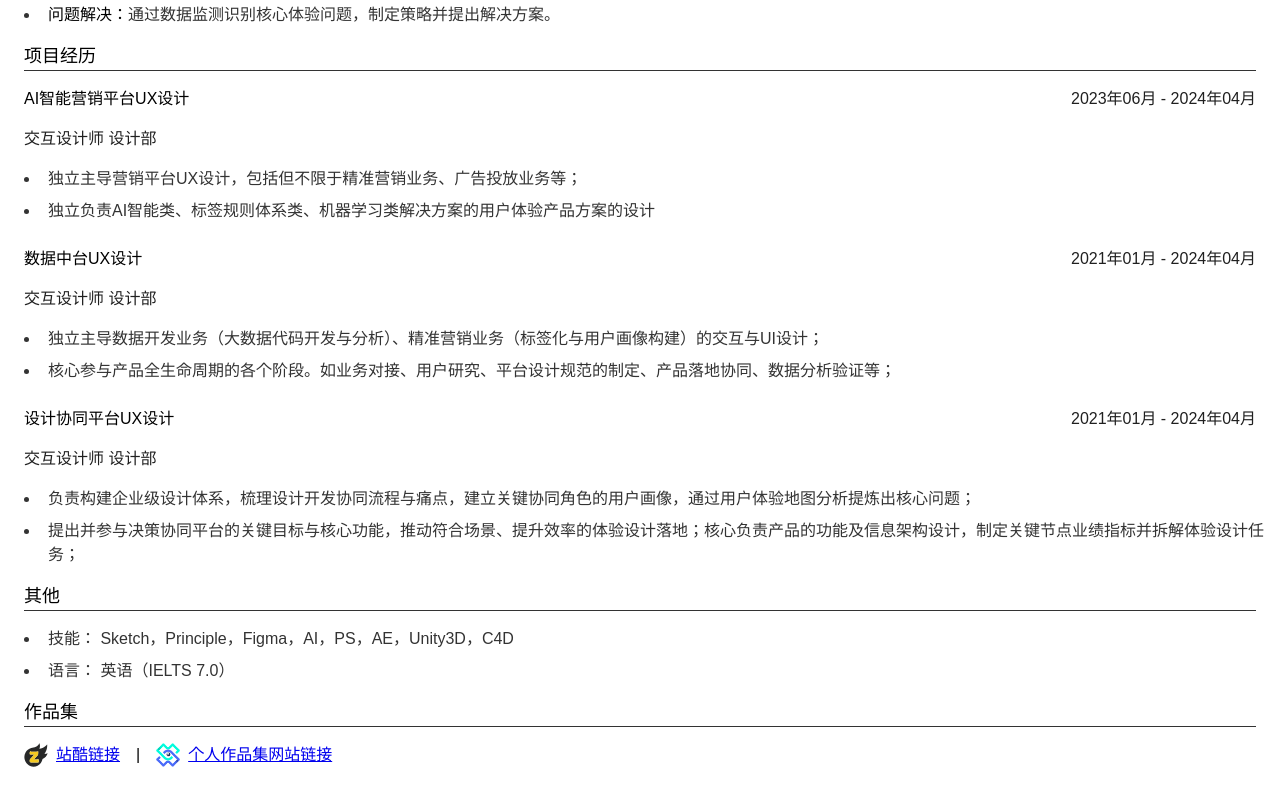
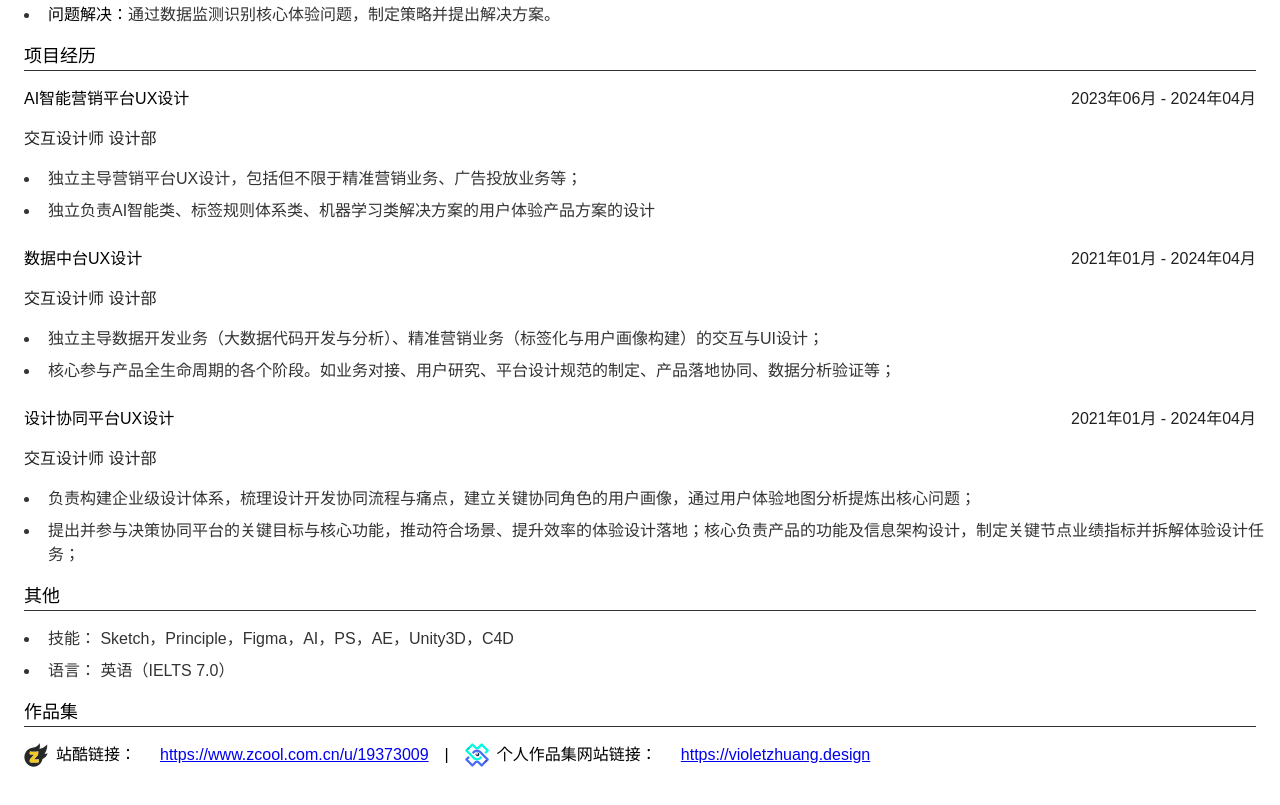
Before and after one commit to Violetziyu/violetziyu.github.io, a plain HTML site: page Others/resume.html in a window 1280 px wide. Shown: the part 893-1698 px from the top of the page. Drawn offline with Linux system fonts and the light colour scheme.

Commit message:
0425-1
portfolio link change

```diff
--- a/Others/resume.html
+++ b/Others/resume.html
@@ -144,10 +144,12 @@
           <h2>作品集</h2>
             <div class="icon-text" style="justify-content: left; margin-left: 16px; margin-top: 16px; margin-bottom: 80px;">
                 <img src="images/站酷.svg" style="width: 24px; height: 24px;">
-                <a href="https://www.zcool.com.cn/u/19373009" target="_blank">站酷链接</a>
+                <span>站酷链接：</span>
+                <a href="https://www.zcool.com.cn/u/19373009" target="_blank">https://www.zcool.com.cn/u/19373009</a>
                 <span style="margin-left: 16px; margin-right: 16px;">  |</span>
                 <img src="images/logo.png" style="width: 24px; height: 24px;">
-                <a href="https://violetzhuang.design" target="_blank">个人作品集网站链接</a>
+                <span>个人作品集网站链接：</span>
+                <a href="https://violetzhuang.design" target="_blank">https://violetzhuang.design</a>
             </div>
     </section>
 
```
